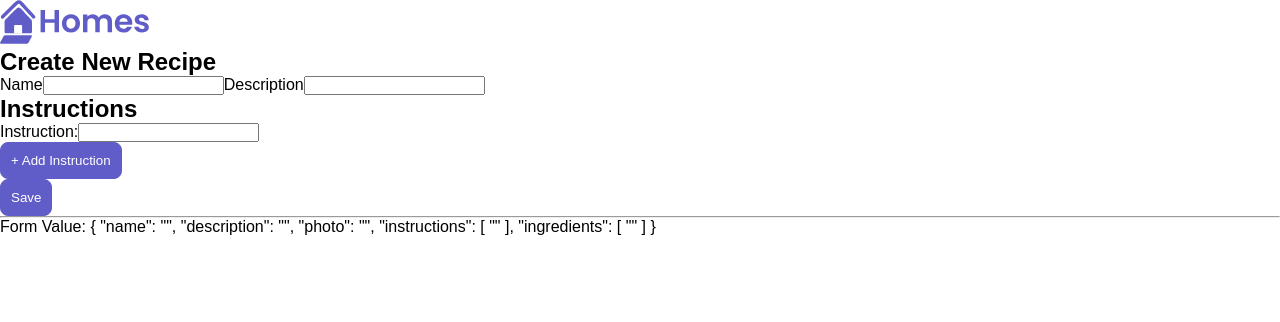
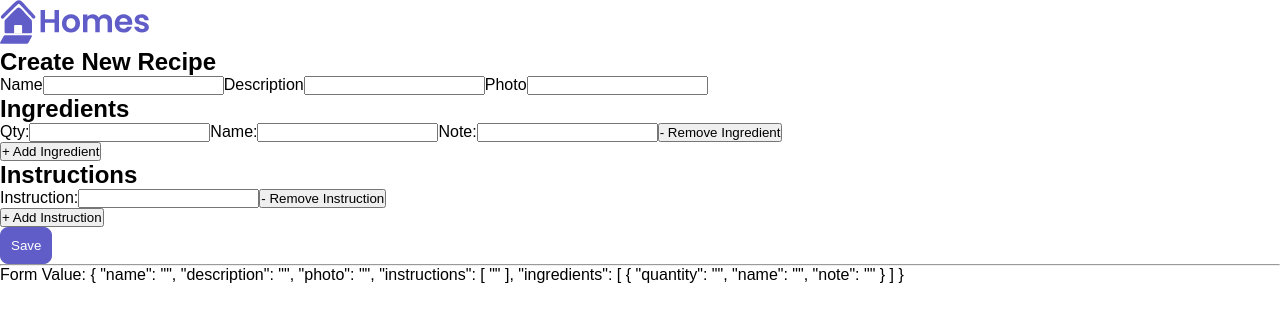
Before and after one commit to jlogday/recipe, an Angular app in the folder frontend/: page /addrecipe in a window 1280 px wide. Shown: the top 322 px of the page. Built offline with nearby package versions, Linux system fonts and the light colour scheme.

Commit message:
Add dynamic ingredients controls
- Add a new FormArray for the ingredients
- Add cotnrols to add and remove ingredients and instructions
- misc cleanup

```diff
--- a/frontend/src/app/recipe-form/recipe-form.component.html
+++ b/frontend/src/app/recipe-form/recipe-form.component.html
@@ -6,6 +6,24 @@
     <label for="description">Description</label>
     <input id="description" type="text" formControlName="description" />
 
+    <label for="photo">Photo</label>
+    <input id="photo" type="text" formControlName="photo" />
+
+    <div formArrayName="ingredients">
+        <h2 class="listing-heading">Ingredients</h2>
+        <div *ngFor="let ingredient of ingredients.controls; let i = index" [formGroupName]="i">
+            <label for="qty-{{ i }}">Qty:</label>
+            <input id="qty-{{ i }}" type="text" formControlName="quantity">
+            <label for="name-{{ i }}">Name:</label>
+            <input id="name-{{ i }}" type="text" formControlName="name">
+            <label for="note-{{ i }}">Note:</label>
+            <input id="note-{{ i }}" type="text" formControlName="note">
+            <button type="button" (click)="deleteIngredient(i)">- Remove Ingredient</button>
+        </div>
+
+        <button type="button" (click)="addIngredient()">+ Add Ingredient</button>
+    </div>
+
     <div formArrayName="instructions">
         <h2 class="listing-heading">Instructions</h2>
 
@@ -13,12 +31,12 @@
             <div>
                 <label for="instruction-{{ i }}">Instruction:</label>
                 <input id="instruction-{{ i }}" type="text" [formControlName]="i" />
+                <button type="button" (click)="deleteInstruction(i)">- Remove Instruction</button>
             </div>
         }
 
-        <button type="button" class="primary" (click)="addInstruction()">+ Add Instruction</button>
+        <button type="button" (click)="addInstruction()">+ Add Instruction</button>
     </div>
-
     <button type="submit" class="primary" [disabled]="!newRecipeForm.valid">Save</button>
 </form>
 
--- a/frontend/src/app/recipe-form/recipe-form.component.ts
+++ b/frontend/src/app/recipe-form/recipe-form.component.ts
@@ -3,11 +3,11 @@ import { ActivatedRoute, Router } from '@angular/router';
 import { Recipe } from '../recipe';
 import { RecipeService } from '../recipe.service';
 import { FormArray, FormBuilder, ReactiveFormsModule } from '@angular/forms';
-import { JsonPipe } from '@angular/common';
+import { CommonModule, JsonPipe } from '@angular/common';
 
 @Component({
   selector: 'app-recipe-form',
-  imports: [ReactiveFormsModule, JsonPipe],
+  imports: [CommonModule, ReactiveFormsModule, JsonPipe],
   templateUrl: './recipe-form.component.html',
   styleUrl: './recipe-form.component.css'
 })
@@ -22,7 +22,13 @@ export class RecipeFormComponent {
     description: [''],
     photo: [''],
     instructions: this.formBuilder.array([this.formBuilder.control('')]),
-    ingredients: this.formBuilder.array([this.formBuilder.control('')]),
+    ingredients: this.formBuilder.array([
+      this.formBuilder.group({
+        quantity: [''],
+        name: [''],
+        note: [''],
+      })
+    ]),
   })
 
   constructor() {
@@ -36,12 +42,26 @@ export class RecipeFormComponent {
     this.instructions.push(this.formBuilder.control(''));
   }
 
+  deleteInstruction(index: number) {
+    this.instructions.removeAt(index);
+  }
+
   get ingredients() {
     return this.newRecipeForm.get('ingredients') as FormArray;
   }
 
   addIngredient() {
-    this.instructions.push(this.formBuilder.control(''));
+    const ingredientForm = this.formBuilder.group({
+      quantity: [''],
+      name: [''],
+      note: [''],
+    });
+
+    this.ingredients.push(ingredientForm);
+  }
+
+  deleteIngredient(index: number) {
+    this.ingredients.removeAt(index);
   }
 
 
```
